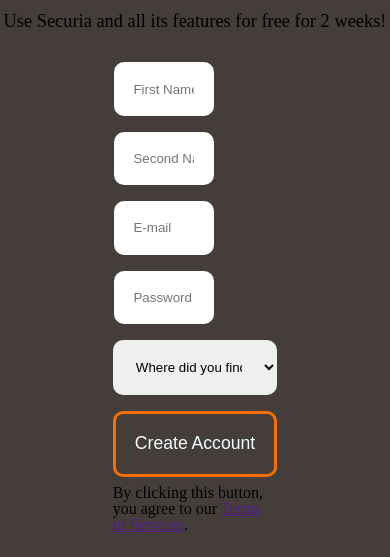
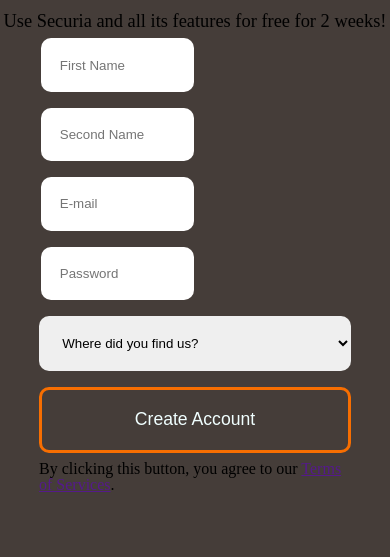
Before and after one commit to leveau10/securia, a plain HTML site: page index.html in a window 390 px wide. Shown: the part 292-849 px from the top of the page. Drawn offline with Linux system fonts and the light colour scheme.

Commit message:
Project completed

```diff
--- a/style.css
+++ b/style.css
@@ -106,3 +106,25 @@
 .footer{
     grid-area: footer;
 }
+
+@media screen and (max-width: 1150px) {
+    .container-form{
+        margin: 0 30%;
+}
+
+@media screen and (max-width: 850px){
+    .container-form{
+        margin: 0 20%;
+    }
+    .form-inputs{
+}
+
+
+@media screen and (max-width: 550px){
+    .main__title{
+        margin: 0 3%
+    }
+    .container-form{
+        margin: 0 10%;
+    }
+}
```
